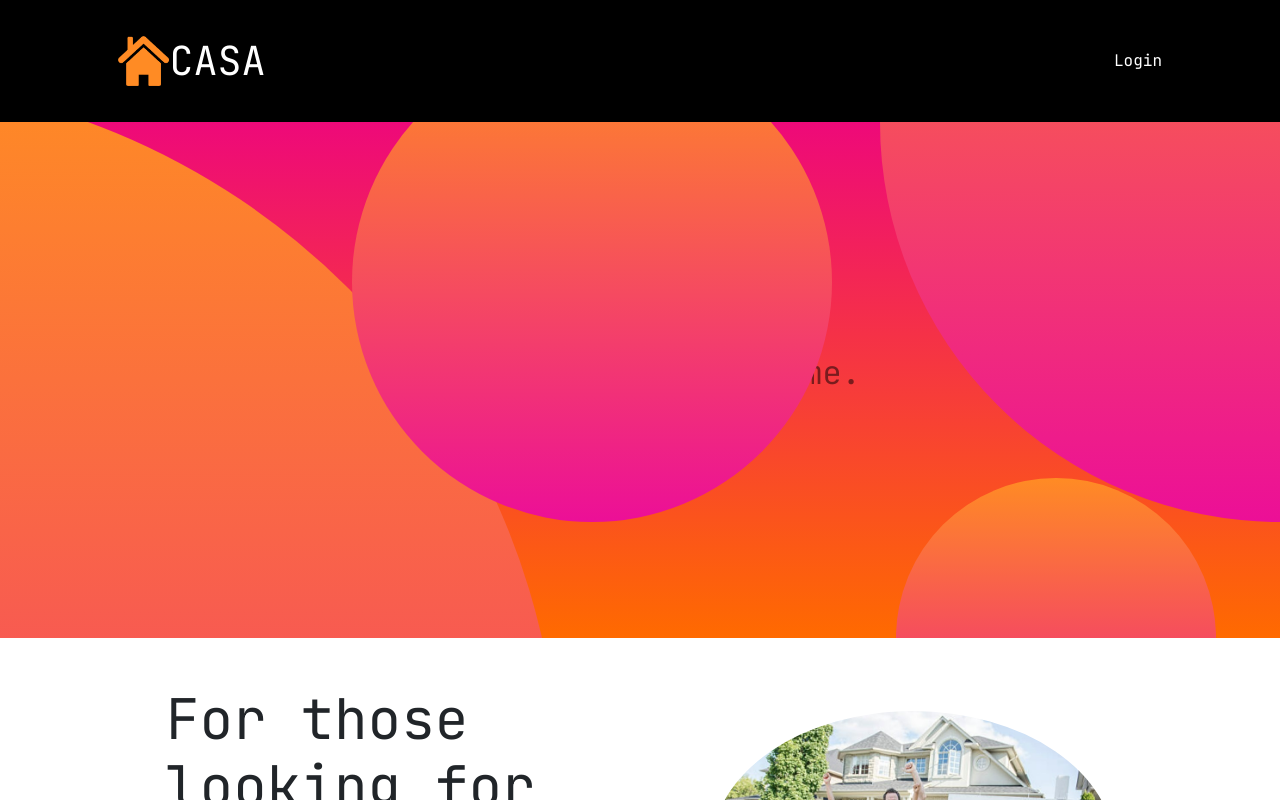
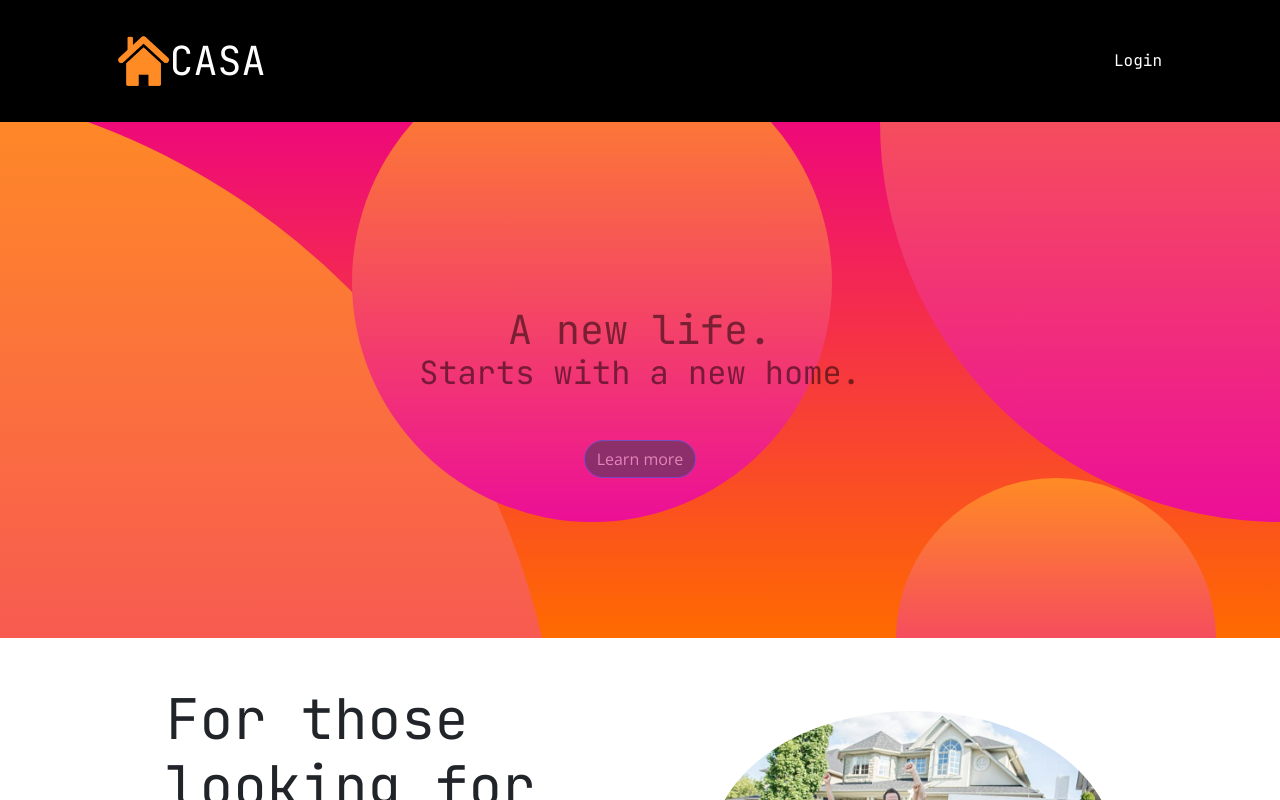
Before and after one commit to JamesStitzel/Casa, a React (Create React App) app in the folder client/: page / in a window 1280 px wide. Shown: the top 800 px of the page. Built offline with nearby package versions, Linux system fonts and the light colour scheme.

Commit message:
Fixed bubble graphics with z-index

```diff
--- a/client/src/index.css
+++ b/client/src/index.css
@@ -989,6 +989,7 @@ header.masthead {
   background-position: center center;
   background-attachment: scroll;
   background-size: cover;
+  z-index: -10;
 }
 
 header.masthead .bg-circle {
@@ -996,6 +997,7 @@ header.masthead .bg-circle {
   position: absolute;
   border-radius: 100%;
   background: linear-gradient(0deg, #ec0f97 0%, #ff8b24 100%);
+  z-index: -5;
 }
 
 header.masthead .bg-circle-1 {
@@ -1003,7 +1005,7 @@ header.masthead .bg-circle-1 {
   width: 90rem;
   bottom: -55rem;
   left: -55rem;
-
+  z-index: -5;
 }
 
 header.masthead .bg-circle-2 {
@@ -1011,7 +1013,7 @@ header.masthead .bg-circle-2 {
   width: 50rem;
   top: -25rem;
   right: -25rem;
-
+  z-index: -5;
 }
 
 header.masthead .bg-circle-3 {
@@ -1019,7 +1021,7 @@ header.masthead .bg-circle-3 {
   width: 20rem;
   bottom: -10rem;
   right: 5%;
-
+  z-index: -5;
 }
 
 header.masthead .bg-circle-4 {
@@ -1027,7 +1029,7 @@ header.masthead .bg-circle-4 {
   width: 30rem;
   top: -5rem;
   right: 35%;
-
+z-index: -5;
 }
 
 /* DISPLAY */
```
